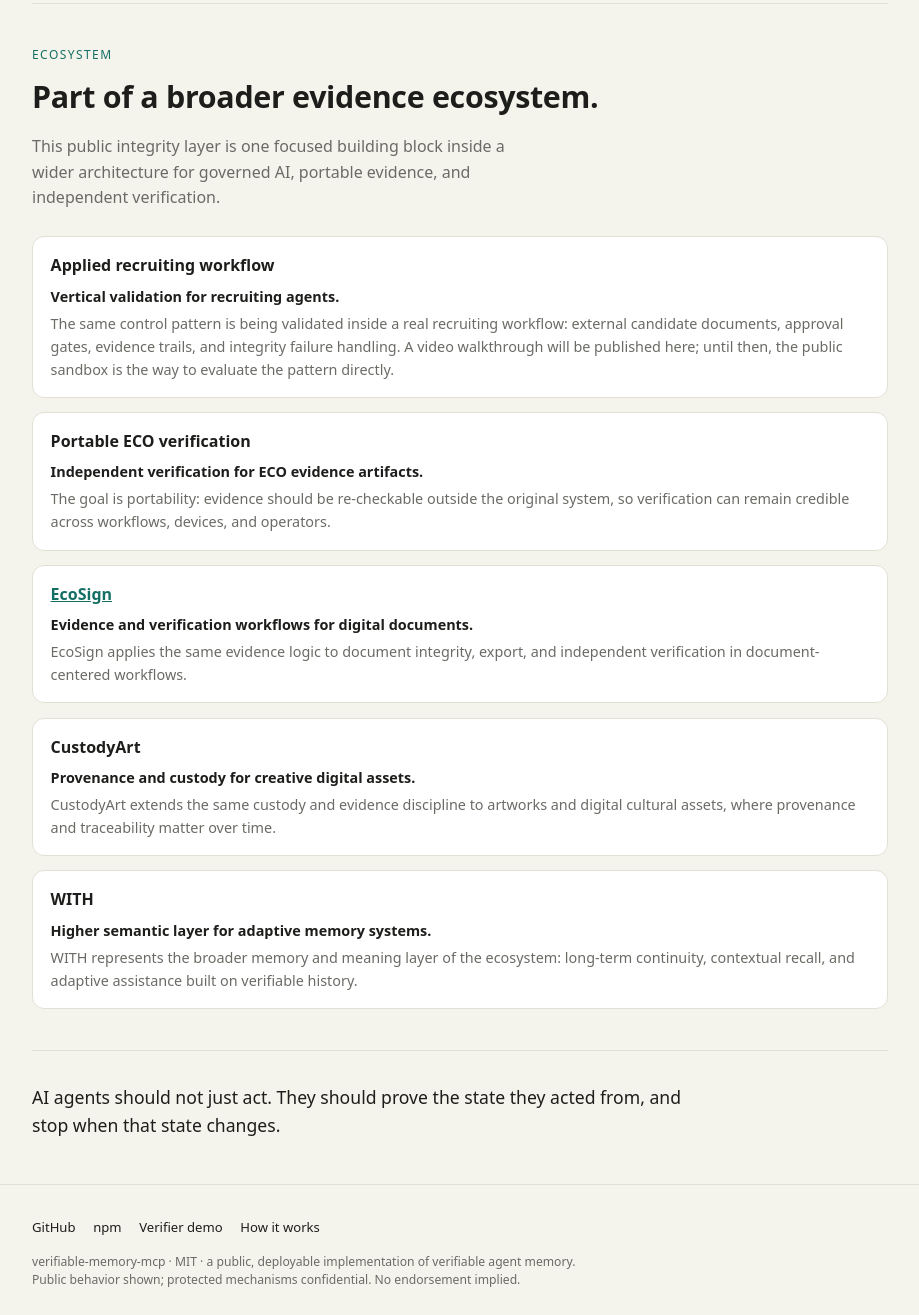
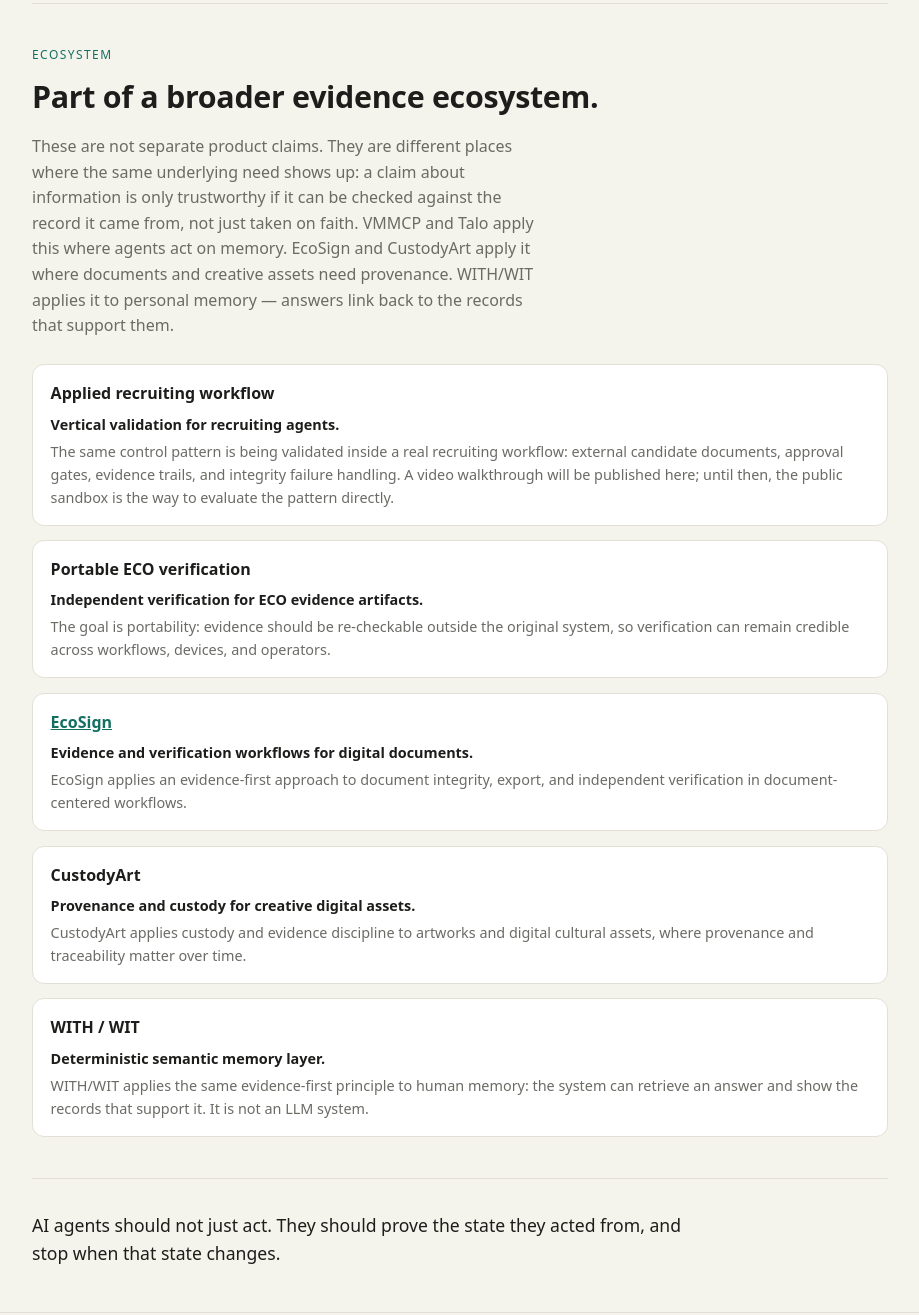
Before and after one commit to TemporalDynamics/verifiable-memory-mcp, a website: page index.html in a window 1280 px wide. Shown: the part 4160-5475 px from the top of the page, without its empty margins (180-1099 px from the left). Drawn offline with Linux system fonts and the light colour scheme.

Commit message:
fix(landing): explain ecosystem grouping without naming the shared mechanism
- Ecosystem intro now explains WHY agents/documents/creative-assets/
  personal-memory belong together (claims about information need
  checkable evidence) without naming the underlying pattern reused
  across products — that correlation is reserved IP, not yet filed.
- EcoSign/CustodyArt item text no longer says "the same evidence
  logic/discipline" per-item (was repeating the same cross-product
  claim the new intro now makes once, abstractly).
- WITH/WIT rewritten: "deterministic semantic memory layer", explicit
  "not an LLM system". Dropped "knowledge modules" (0% built, would
  have overclaimed) and "spans" (internal PCM terminology).
- Talo section: "is running inside a full recruiting application" ->
  "is being validated inside a full recruiting application workflow"
  (doesn't imply full production integration).

```diff
--- a/index.html
+++ b/index.html
@@ -394,7 +394,7 @@
     <p class="kicker">Applied workflow proof</p>
     <h2>The same control pattern is being applied inside a real recruiting workflow.</h2>
     <p class="section-lead">
-      Beyond the sandbox, this pattern is running inside a full recruiting application: verifying memory before action, pausing for owner approval, and stopping when integrity fails. A video walkthrough will be published here once recorded.
+      Beyond the sandbox, this pattern is being validated inside a full recruiting application workflow: verifying memory before action, pausing for owner approval, and stopping when integrity fails. A video walkthrough will be published here once recorded.
     </p>
     <div class="video-card">
       <h3>Applied recruiting workflow</h3>
@@ -407,7 +407,7 @@
     <p class="kicker">Ecosystem</p>
     <h2>Part of a broader evidence ecosystem.</h2>
     <p class="section-lead">
-      This public integrity layer is one focused building block inside a wider architecture for governed AI, portable evidence, and independent verification.
+      These are not separate product claims. They are different places where the same underlying need shows up: a claim about information is only trustworthy if it can be checked against the record it came from, not just taken on faith. VMMCP and Talo apply this where agents act on memory. EcoSign and CustodyArt apply it where documents and creative assets need provenance. WITH/WIT applies it to personal memory — answers link back to the records that support them.
     </p>
     <div class="ecosystem-list">
       <div class="ecosystem-item">
@@ -423,17 +423,17 @@
       <div class="ecosystem-item">
         <h3><a href="https://github.com/TemporalDynamics/ecosign-public">EcoSign</a></h3>
         <p class="subhead">Evidence and verification workflows for digital documents.</p>
-        <p>EcoSign applies the same evidence logic to document integrity, export, and independent verification in document-centered workflows.</p>
+        <p>EcoSign applies an evidence-first approach to document integrity, export, and independent verification in document-centered workflows.</p>
       </div>
       <div class="ecosystem-item">
         <h3>CustodyArt</h3>
         <p class="subhead">Provenance and custody for creative digital assets.</p>
-        <p>CustodyArt extends the same custody and evidence discipline to artworks and digital cultural assets, where provenance and traceability matter over time.</p>
+        <p>CustodyArt applies custody and evidence discipline to artworks and digital cultural assets, where provenance and traceability matter over time.</p>
       </div>
       <div class="ecosystem-item">
-        <h3>WITH</h3>
-        <p class="subhead">Higher semantic layer for adaptive memory systems.</p>
-        <p>WITH represents the broader memory and meaning layer of the ecosystem: long-term continuity, contextual recall, and adaptive assistance built on verifiable history.</p>
+        <h3>WITH / WIT</h3>
+        <p class="subhead">Deterministic semantic memory layer.</p>
+        <p>WITH/WIT applies the same evidence-first principle to human memory: the system can retrieve an answer and show the records that support it. It is not an LLM system.</p>
       </div>
     </div>
   </section>
```
Also changed, not shown: README.md.
